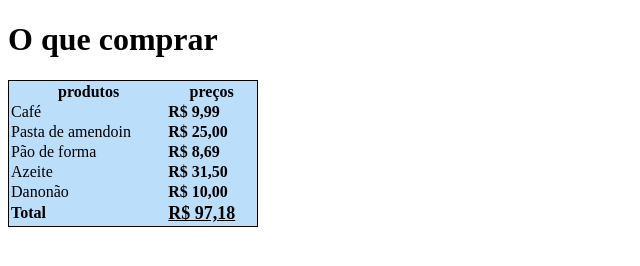
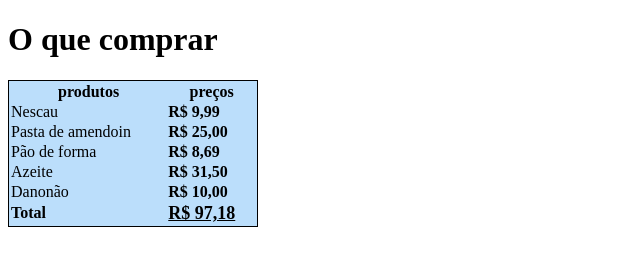
Before and after one commit to Hytesy/Aula-Lista-de-compras, a plain HTML site: page index.html in a window 1280 px wide. Shown: the full height of the page, 0-640 px from the left. Drawn offline with Linux system fonts and the light colour scheme.

Commit message:
mudança de café para nescau

```diff
--- a/index.html
+++ b/index.html
@@ -19,7 +19,7 @@
       </thead>
       <tbody>
         <tr>
-          <td>Café</td>
+          <td>Nescau</td>
           <td class="preco">R$ 9,99</td>
         </tr>
         <tr>
```
